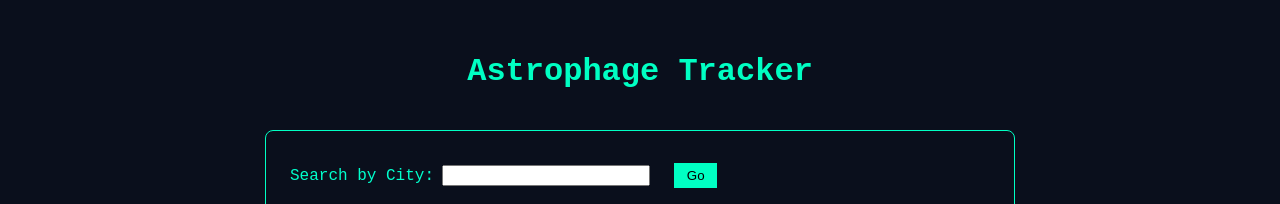
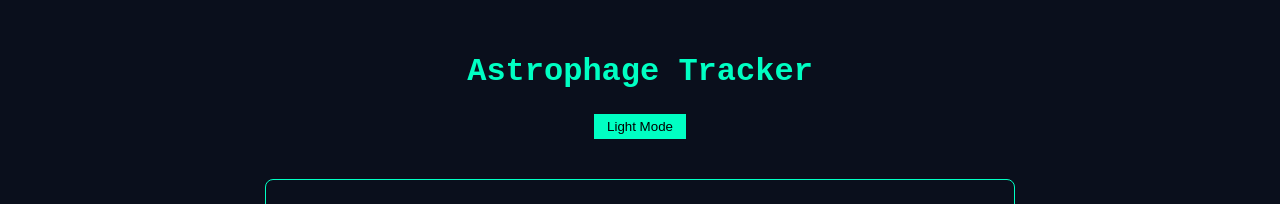
Before and after one commit to ErdagEge/astrophage-tracker, a React (Create React App) app: page / in a window 1280 px wide. Shown: the top 204 px of the page. Built offline with nearby package versions, Linux system fonts and the light colour scheme; no server answers.

Commit message:
Add light mode theme toggle

```diff
--- a/src/App.css
+++ b/src/App.css
@@ -1,8 +1,26 @@
+:root {
+  --bg-color: #0a0f1c;
+  --text-color: #00ffcc;
+  --accent-color: #00ffc3;
+  --accent-light: rgba(0, 255, 195, 0.05);
+  --scroll-thumb: #00ffc360;
+  --grid-color: rgba(0, 255, 195, 0.1);
+}
+
 body {
   margin: 0;
   font-family: 'Courier New', monospace;
-  background-color: #0a0f1c;
-  color: #00ffcc;
+  background-color: var(--bg-color);
+  color: var(--text-color);
+}
+
+body.light {
+  --bg-color: #f5f5f5;
+  --text-color: #003b3b;
+  --accent-color: #00ffc3;
+  --accent-light: rgba(0, 255, 195, 0.3);
+  --scroll-thumb: #00ffc360;
+  --grid-color: rgba(0, 255, 195, 0.3);
 }
 
 .App {
@@ -13,7 +31,7 @@ body {
 }
 
 h1, h2 {
-  color: #00ffc3;
+  color: var(--accent-color);
 }
 
 section {
@@ -43,7 +61,7 @@ li {
   max-width: 700px;
   margin-bottom: 2rem;
   padding: 1.5rem;
-  border: 1px solid #00ffc3;
+  border: 1px solid var(--accent-color);
   border-radius: 8px;
 }
 
@@ -51,7 +69,7 @@ li {
   width: 100%;
   max-width: 1000px;
   padding: 1.5rem;
-  border: 1px solid #00ffc3;
+  border: 1px solid var(--accent-color);
   border-radius: 8px;
 }
 
@@ -59,9 +77,9 @@ li {
   max-height: 300px;
   overflow-y: auto;
   padding: 0.5rem 1rem;         /* Reduced padding */
-  border: 1px solid #00ffc3;
+  border: 1px solid var(--accent-color);
   border-radius: 6px;           /* Slightly tighter border radius */
-  background-color: rgba(0, 255, 195, 0.05);
+  background-color: var(--accent-light);
   margin: 1rem auto;
   width: fit-content;           /* Prevents container from stretching */
 }
@@ -72,7 +90,7 @@ li {
   width: 6px;
 }
 .scroll-container::-webkit-scrollbar-thumb {
-  background-color: #00ffc360;
+  background-color: var(--scroll-thumb);
   border-radius: 3px;
 }
 .scroll-container::-webkit-scrollbar-track {
@@ -82,5 +100,5 @@ li {
 /* Hide scrollbar on Firefox */
 .scroll-container {
   scrollbar-width: thin;
-  scrollbar-color: #00ffc360 transparent;
+  scrollbar-color: var(--scroll-thumb) transparent;
 }
--- a/src/App.tsx
+++ b/src/App.tsx
@@ -1,4 +1,4 @@
-import React, { useState } from 'react';
+import React, { useState, useEffect } from 'react';
 import './App.css';
 import SolarMetricsPanel from './components/SolarMetricsPanel';
 import { geocodeCity } from './services/geocodingService';
@@ -14,10 +14,28 @@ function App() {
   const [refreshIndex, setRefreshIndex] = useState(0);
   const [city, setCity] = useState('');
   const [cityError, setCityError] = useState('');
+  const [lightMode, setLightMode] = useState(false);
+
+  useEffect(() => {
+    document.body.classList.toggle('light', lightMode);
+  }, [lightMode]);
 
   return (
     <div className="App">
       <h1>Astrophage Tracker</h1>
+      <button
+        className="theme-toggle"
+        onClick={() => setLightMode((prev) => !prev)}
+        style={{
+          backgroundColor: 'var(--accent-color)',
+          border: 'none',
+          padding: '0.3rem 0.8rem',
+          cursor: 'pointer',
+          marginBottom: '1rem',
+        }}
+      >
+        {lightMode ? 'Dark Mode' : 'Light Mode'}
+      </button>
 
       <section className="city-search-section">
         <form
@@ -49,7 +67,7 @@ function App() {
               }}
               style={{
                 marginLeft: '1rem',
-                backgroundColor: '#00ffc3',
+                backgroundColor: 'var(--accent-color)',
                 border: 'none',
                 padding: '0.3rem 0.8rem',
                 cursor: 'pointer',
@@ -114,7 +132,7 @@ function App() {
             onClick={() => setRefreshIndex((prev) => prev + 1)}
             disabled={latError !== '' || lonError !== ''}
             style={{
-              backgroundColor: '#00ffc3',
+              backgroundColor: 'var(--accent-color)',
               border: 'none',
               padding: '0.5rem 1rem',
               cursor: latError !== '' || lonError !== '' ? 'not-allowed' : 'pointer',
@@ -131,6 +149,7 @@ function App() {
           latitude={latitude}
           longitude={longitude}
           refreshTrigger={refreshIndex}
+          theme={lightMode ? 'light' : 'dark'}
         />
       </section>
     </div>
--- a/src/components/AstrophageWarningPanel.tsx
+++ b/src/components/AstrophageWarningPanel.tsx
@@ -13,7 +13,14 @@ const AstrophageWarningPanel: React.FC<Props> = ({ data, dates }) => {
 
   if (previous === 0) {
     return (
-      <div style={{ margin: '2rem auto', color: '#00ffc3', fontWeight: 'bold', fontSize: '1.25rem' }}>
+      <div
+        style={{
+          margin: '2rem auto',
+          color: 'var(--accent-color)',
+          fontWeight: 'bold',
+          fontSize: '1.25rem',
+        }}
+      >
         <p>Previous value is zero — change cannot be computed.</p>
       </div>
     );
@@ -23,7 +30,7 @@ const AstrophageWarningPanel: React.FC<Props> = ({ data, dates }) => {
   const percentChange = (delta / previous) * 100;
 
   let warning = 'Stable';
-  let color = '#00ffc3';
+  let color = 'var(--accent-color)';
 
   if (percentChange <= -2 && percentChange > -5) {
     warning = '⚠️ Minor Anomaly Detected';
--- a/src/components/IrradianceGraph.tsx
+++ b/src/components/IrradianceGraph.tsx
@@ -17,20 +17,26 @@ ChartJS.register(LineElement, CategoryScale, LinearScale, PointElement, Tooltip,
 interface Props {
   labels: string[];
   data: number[];
+  theme: 'light' | 'dark';
 }
 
-const IrradianceGraph: React.FC<Props> = ({ labels, data }) => {
+const IrradianceGraph: React.FC<Props> = ({ labels, data, theme }) => {
+  const styles = getComputedStyle(document.body);
+  const accent = styles.getPropertyValue('--accent-color').trim();
+  const accentLight = styles.getPropertyValue('--accent-light').trim();
+  const gridColor = styles.getPropertyValue('--grid-color').trim();
+
   const chartData = {
     labels,
     datasets: [
       {
         label: 'Irradiance',
         data,
-        borderColor: '#00ffc3',
-        backgroundColor: 'rgba(0, 255, 195, 0.1)',
+        borderColor: accent,
+        backgroundColor: accentLight,
         tension: 0.3,
         pointRadius: 3,
-        pointBackgroundColor: '#00ffc3',
+        pointBackgroundColor: accent,
       },
     ],
   };
@@ -40,24 +46,24 @@ const IrradianceGraph: React.FC<Props> = ({ labels, data }) => {
     maintainAspectRatio: false,
     plugins: {
       legend: {
-        labels: { color: '#00ffc3' },
+        labels: { color: accent },
       },
     },
     scales: {
       x: {
-        ticks: { color: '#00ffc3' },
-        grid: { color: 'rgba(0,255,195,0.1)' },
+        ticks: { color: accent },
+        grid: { color: gridColor },
       },
       y: {
-        ticks: { color: '#00ffc3' },
-        grid: { color: 'rgba(0,255,195,0.1)' },
+        ticks: { color: accent },
+        grid: { color: gridColor },
       },
     },
   };
 
   return (
     <div style={{ width: '100%', maxWidth: '900px', height: '400px', margin: '0 auto' }}>
-      <Line data={chartData} options={options} />
+      <Line key={theme} data={chartData} options={options} />
     </div>
   );
 };
--- a/src/components/SolarMetricsPanel.tsx
+++ b/src/components/SolarMetricsPanel.tsx
@@ -7,12 +7,14 @@ export interface SolarMetricsPanelProps {
   latitude: number;
   longitude: number;
   refreshTrigger: number;
+  theme: 'light' | 'dark';
 }
 
 function SolarMetricsPanel({
   latitude,
   longitude,
   refreshTrigger,
+  theme,
 }: SolarMetricsPanelProps) {
   const [irradianceData, setIrradianceData] = useState<number[]>([]);
   const [dates, setDates] = useState<string[]>([]);
@@ -76,7 +78,7 @@ function SolarMetricsPanel({
             </ul>
             </div>
           )}
-          <IrradianceGraph labels={dates} data={irradianceData} />
+          <IrradianceGraph labels={dates} data={irradianceData} theme={theme} />
         </>
       )}
     </div>
```
Also changed, not shown: 2 other files (tests, documents, lock files or other folders).
